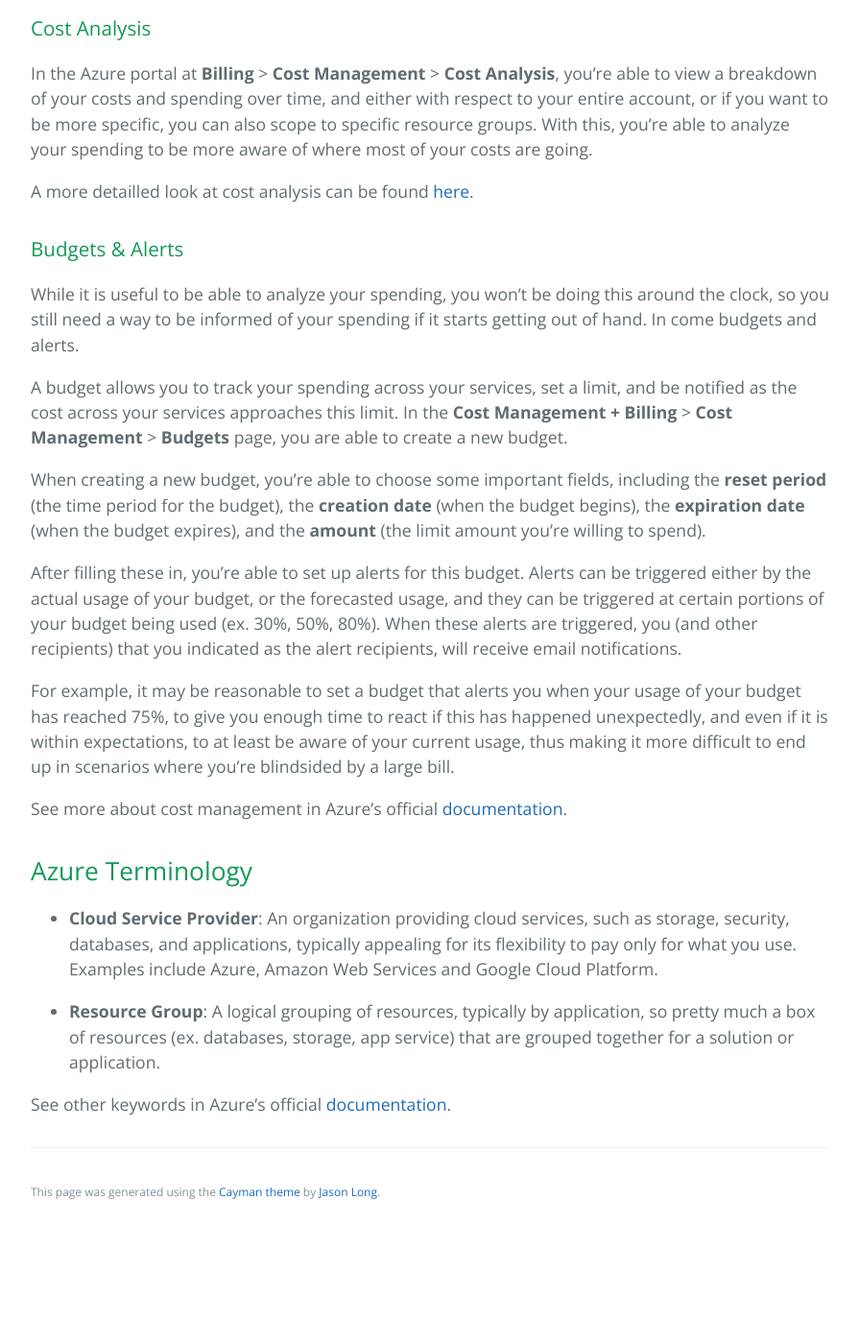
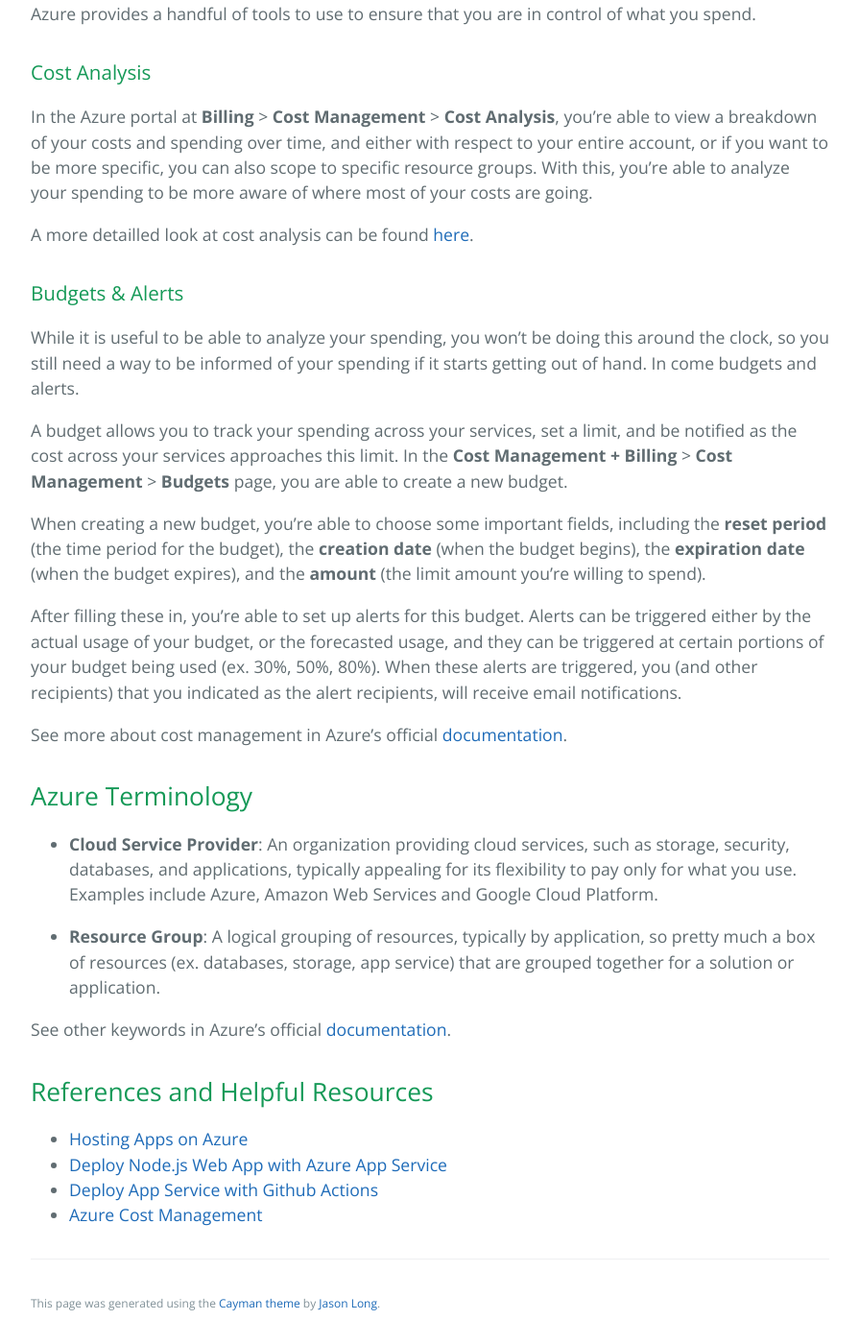
Before and after one commit to learning-software-engineering/learning-software-engineering.github.io, a Jekyll site: the page built from Topics/Development_Process/Azure_webapp_deployment_with_nodejs.md, in a window 1280 px wide and 1400 px high, scrolled down 5727 px. Shown: the whole window at 96% size, without its empty margins (192-1087 px from the left). Built offline with Jekyll 4.4.1, drawn with Linux system fonts in a browser that asks for light colours; our own code applies the rules of GitHub Pages for plain Markdown files; before the commit the page ends 7011 px from its top, so only the background shows below that; some of the changed text lies outside the part shown.

Commit message:
acostaj9: Added a references section and removed extra content.

```diff
--- a/Topics/Development_Process/Azure_webapp_deployment_with_nodejs.md
+++ b/Topics/Development_Process/Azure_webapp_deployment_with_nodejs.md
@@ -8,6 +8,7 @@
 ### [CI/CD with Github Actions](#ci/cd-with-github-actions)
 ### [Budgets](#budgets)
 ### [Azure Terminology](#azure-terminology)
+### [References](#references)
 
 ## Introduction
 
@@ -139,9 +140,7 @@
 
 The workflow can be set up in 1 of 2 ways:  using the Deployment Center to generate the workflow file for your Azure App service and tech stack in a Github repository, or manually.
 
-If you deployed your web app using the Azure portal, congratulations, the workflow file was set up automatically for you! You're all done!
-
-If you deployed your web app using the Azure CLI, follow along, there's a couple more steps!
+If you deployed your web app using the Azure portal, congratulations, the workflow file was set up automatically for you! You're all done! If you deployed your web app using the Azure CLI, follow along, there's a couple more steps!
 
 I found the official documentation (found at the link below) to be a clear and quick tutorial for how to set up Github Actions for your Azure App Service web app, which guides you through whichever workflow setup method you've chosen, with instructions for the various supported programming languages you may be using.
 
@@ -176,8 +175,6 @@
 
 After filling these in, you're able to set up alerts for this budget. Alerts can be triggered either by the actual usage of your budget, or the forecasted usage, and they can be triggered at certain portions of your budget being used (ex. 30%, 50%, 80%). When these alerts are triggered, you (and other recipients) that you indicated as the alert recipients, will receive email notifications.
 
-For example, it may be reasonable to set a budget that alerts you when your usage of your budget has reached 75%, to give you enough time to react if this has happened unexpectedly, and even if it is within expectations, to at least be aware of your current usage, thus making it more difficult to end up in scenarios where you're blindsided by a large bill.
-
 See more about cost management in Azure's official [documentation](https://learn.microsoft.com/en-us/azure/cost-management-billing/costs/).
 
 ## Azure Terminology
@@ -187,3 +184,10 @@
 - **Resource Group**: A logical grouping of resources, typically by application, so pretty much a box of resources (ex. databases, storage, app service) that are grouped together for a solution or application.
 
 See other keywords in Azure's official [documentation](https://learn.microsoft.com/en-us/azure/developer/intro/azure-developer-key-concepts).
+
+## References and Helpful Resources
+
+- [Hosting Apps on Azure](https://learn.microsoft.com/en-us/azure/developer/intro/hosting-apps-on-azure)
+- [Deploy Node.js Web App with Azure App Service](https://learn.microsoft.com/en-us/azure/app-service/quickstart-nodejs?tabs=linux&pivots=development-environment-vscode)
+- [Deploy App Service with Github Actions](https://learn.microsoft.com/en-us/azure/app-service/deploy-github-actions?tabs=applevel)
+- [Azure Cost Management](https://www.youtube.com/watch?v=7w88KBVesPI&t=320s)
```
